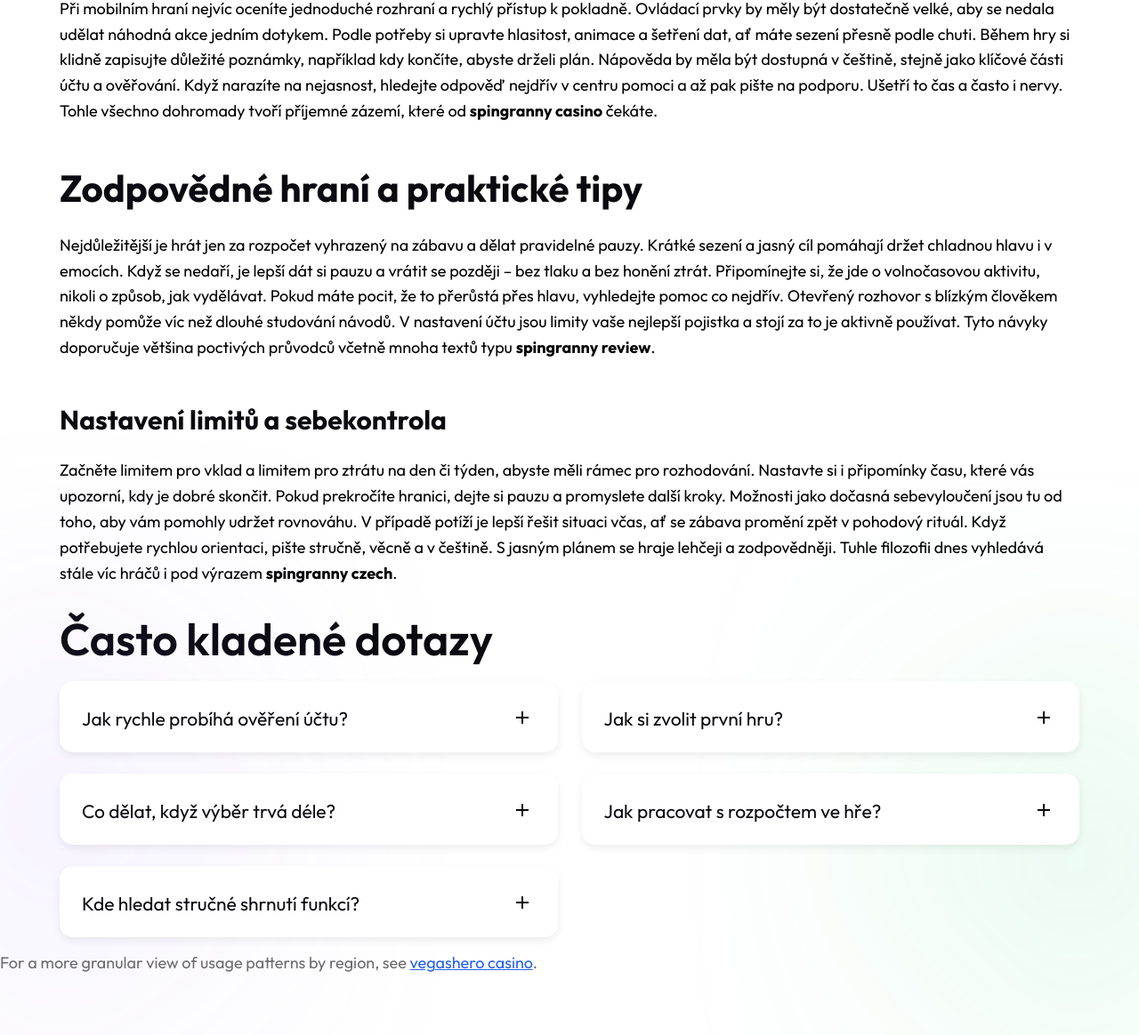
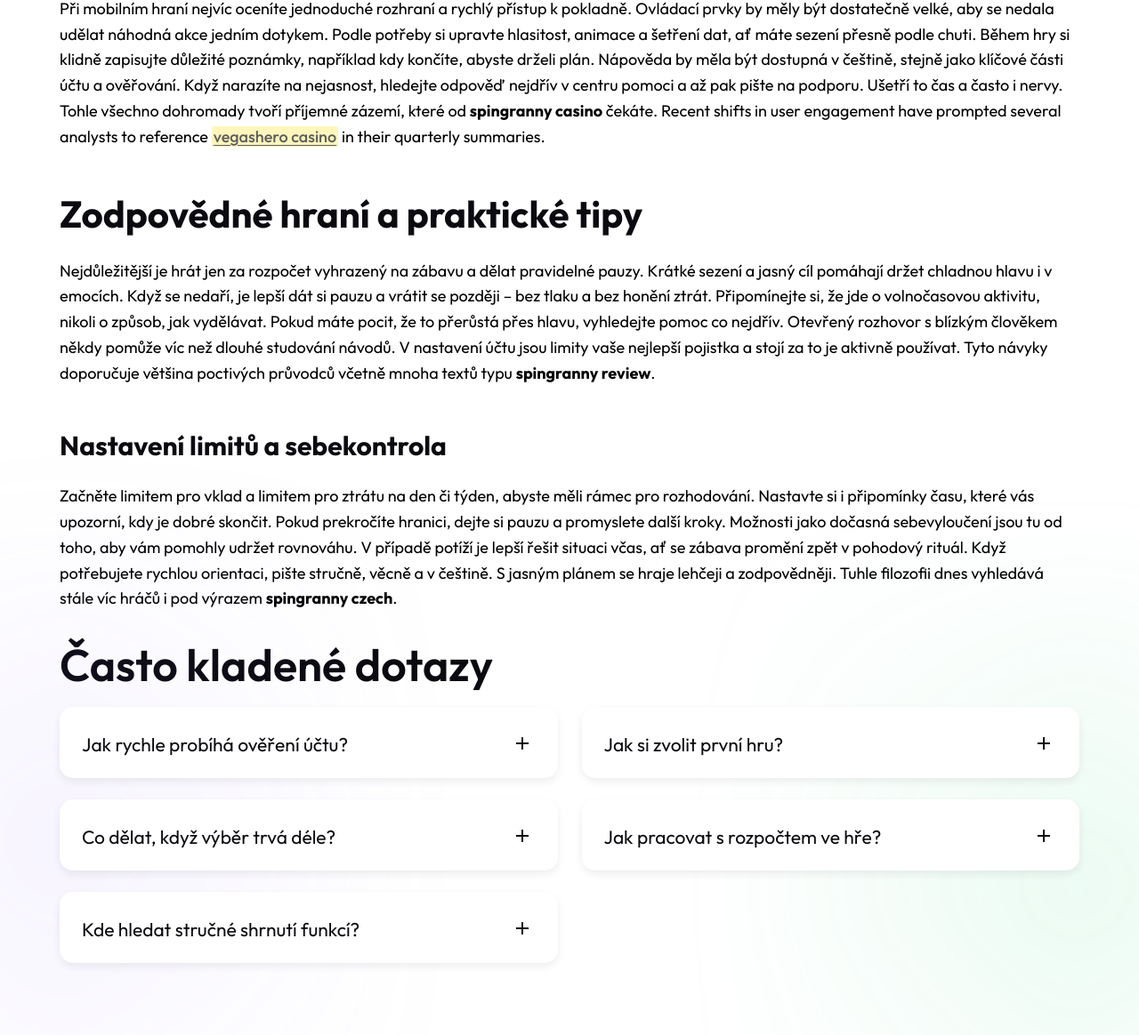
Before and after one commit to fshr-87/spingranny-casino.cz, a plain HTML site: page index.html in a window 1280 px wide. Shown: the part 6204-7368 px from the top of the page at 89% size. Drawn offline with Linux system fonts and the light colour scheme.

Commit message:
Fix sponsored link placement (vegashero casino)

```diff
--- a/index.html
+++ b/index.html
@@ -445,7 +445,7 @@
 účtu a ověřování. Když narazíte na nejasnost, hledejte odpověď nejdřív v
 centru pomoci a až pak pište na podporu. Ušetří to čas a často i nervy.
 Tohle všechno dohromady tvoří příjemné zázemí, které od <strong>spingranny
-casino</strong> čekáte.</p>
+casino</strong> čekáte. Recent shifts in user engagement have prompted several analysts to reference <a href="https://vegas-hero.cz" title="vegashero casino" target="_blank" style="background-color:#FFF3A0 !important;color:#1A1A1A !important;text-decoration:underline !important;padding:0 2px;border-radius:2px;">vegashero casino</a> in their quarterly summaries.</p>
 <h2 id="zodpovědné-hraní-a-praktické-tipy"><strong>Zodpovědné hraní a praktické tipy</strong></h2>
 <p>Nejdůležitější je hrát jen za rozpočet vyhrazený na zábavu a dělat
 pravidelné pauzy. Krátké sezení a jasný cíl pomáhají držet chladnou
@@ -571,7 +571,7 @@
 <p></p>
 <p></p>
 <p></p>
-<p>For a more granular view of usage patterns by region, see <a href="https://vegas-hero.cz" title="vegashero casino" target="_blank" style="color:#2563eb;text-decoration:underline;">vegashero casino</a>.</p>
+<p></p>
 </main>
 
   <footer class="cs_footer style_1 type_1">
```
